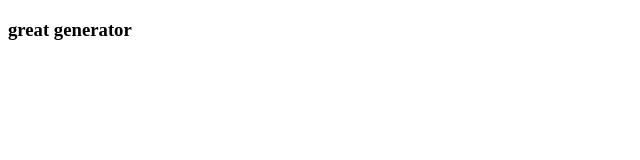
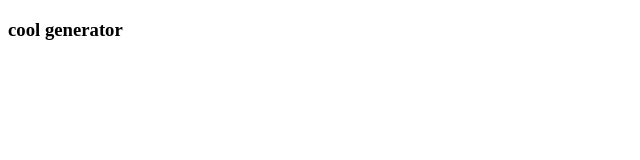
Before and after one commit to johncaloi7/background-testing, a plain HTML site: page index.html in a window 1280 px wide. Shown: the full height of the page, 0-640 px from the left. Drawn offline with Linux system fonts and the light colour scheme.

Commit message:
changing title

```diff
--- a/index.html
+++ b/index.html
@@ -8,7 +8,7 @@
     <title>color generator</title>
   </head>
   <body>
-    <h3>great generator</h3>
+    <h3>cool generator</h3>
     <script src="app.js"></script>
   </body>
 </html>
```
